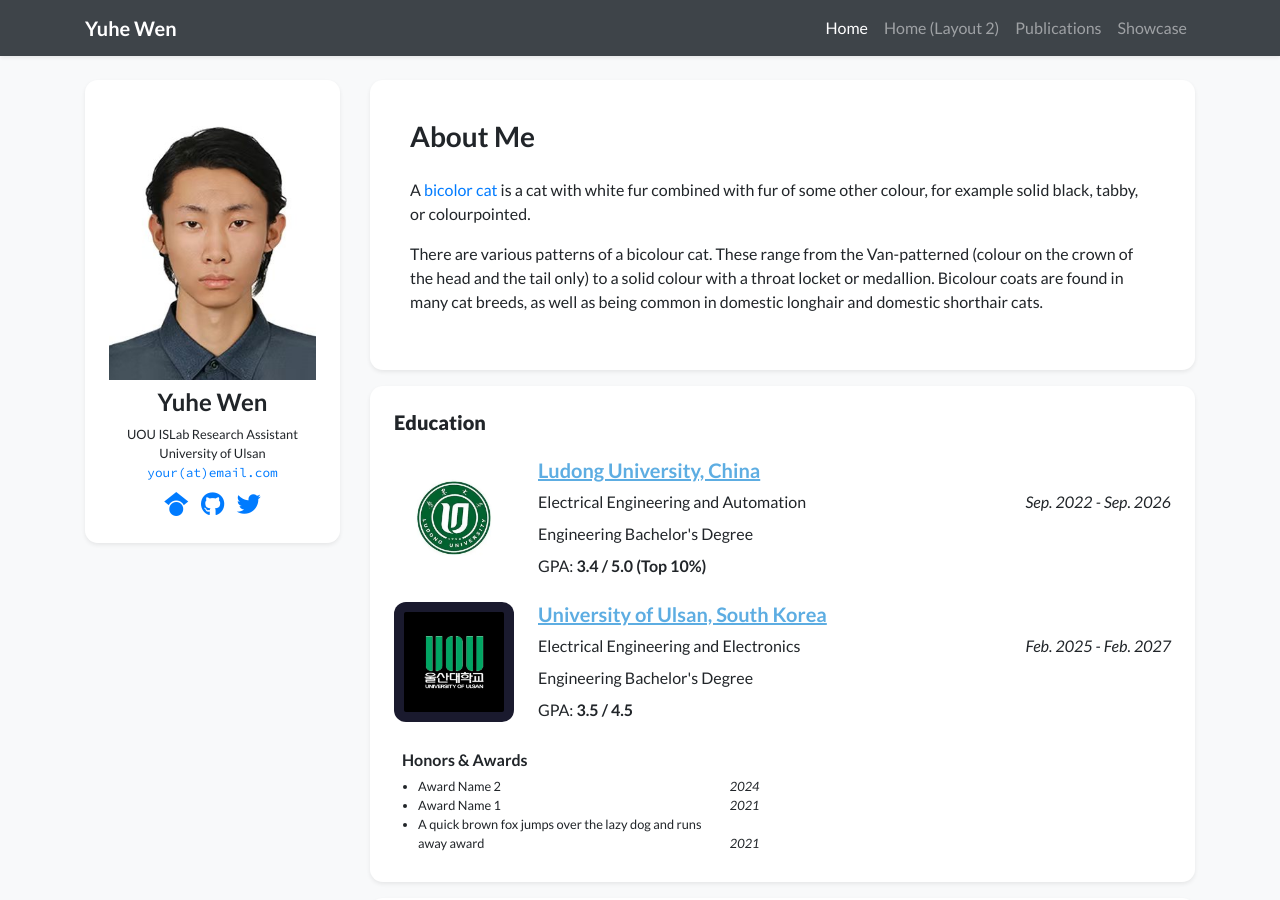
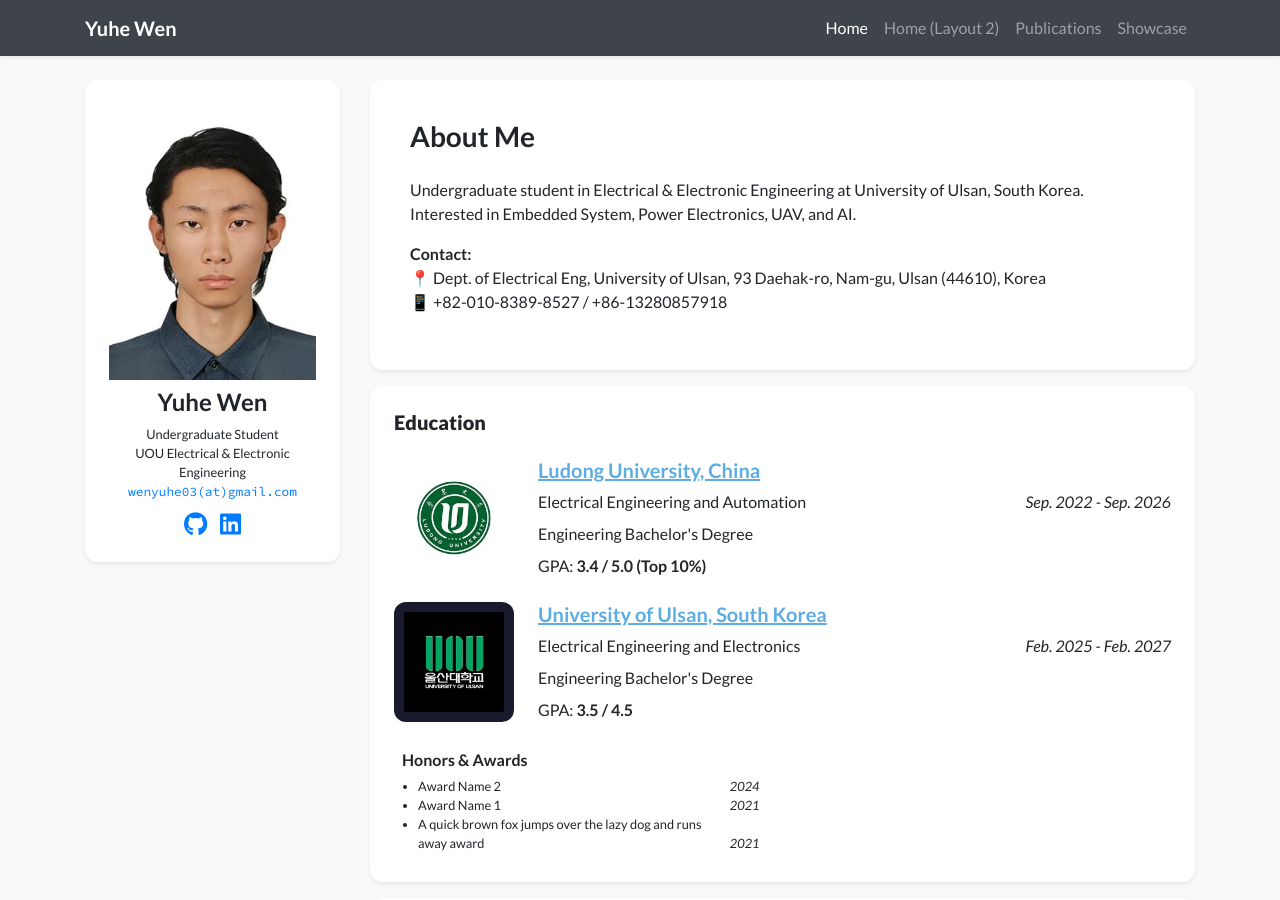
Before and after one commit to solomon0256/solomon0256.github.io, a Jekyll site: the page built from index.html, in a window 1280 px wide and 900 px high. Built offline with Jekyll 4.4.1, drawn with Linux system fonts in a browser that asks for light colours; nearby versions of some CDN libraries; a style sheet for code colours, icons or effects is not loaded.

Commit message:
modify profile

```diff
--- a/_data/profile.yml
+++ b/_data/profile.yml
@@ -3,29 +3,30 @@ secondary_name: ""
 navbar_name: "Yuhe Wen"
 
 positions:
-- name: UOU ISLab Research Assistant
-- name: University of Ulsan
-  logo: /assets/images/badges/university-ulsan-south-korea.jpg # Logo is optional
+- name: Undergraduate Student
+- name: UOU Electrical & Electronic Engineering
+  logo: /assets/images/badges/university-ulsan-south-korea.jpg
 
-email: "your@email.com"
+email: "wenyuhe03@gmail.com"
 # cv_link: link-to-your-cv-file
-gscholar: xFmQpf4AAAAJ # This is an example, replace it with your own Google Scholar ID
-github: your_github_id
-twitter: your_twitter_id # Do not include the '@' symbol
+# gscholar: your_google_scholar_id
+github: solomon0256
+# twitter: your_twitter_id
 # wechat_qrcode: /assets/images/etc/wechat.jpg
 # wechat_prompt: >-
 #   Please tell me your <strong>name</strong> and <strong>affiliation</strong> (current or past) when adding my wechat. Thanks!
-# linkedin: your-linked-in-id
+linkedin: "%E5%AE%87%E5%92%8C-%E6%B8%A9-b6789432b"
 # orcid: 0000-0000-0000-0000
 
 short_bio_text_justify: false
 short_bio: >-
   <p>
-    A <a href="https://en.wikipedia.org/wiki/Bicolor_cat" target="_blank">bicolor cat</a> is a cat with white fur combined with fur of some other colour, for example solid black, tabby, or colourpointed.
+    Undergraduate student in Electrical & Electronic Engineering at University of Ulsan, South Korea.
+    Interested in Embedded System, Power Electronics, UAV, and AI.
   </p> <p>
-    There are various patterns of a bicolour cat. These range from the Van-patterned (colour on the crown of the head
-    and the tail only) to a solid colour with a throat locket or medallion. Bicolour coats are found in many cat breeds,
-    as well as being common in domestic longhair and domestic shorthair cats.
+    <strong>Contact:</strong><br/>
+    📍 Dept. of Electrical Eng, University of Ulsan, 93 Daehak-ro, Nam-gu, Ulsan (44610), Korea<br/>
+    📱 +82-010-8389-8527 / +86-13280857918
   </p>
 
 portrait_url: /assets/images/photos/证件照.jpg
```
